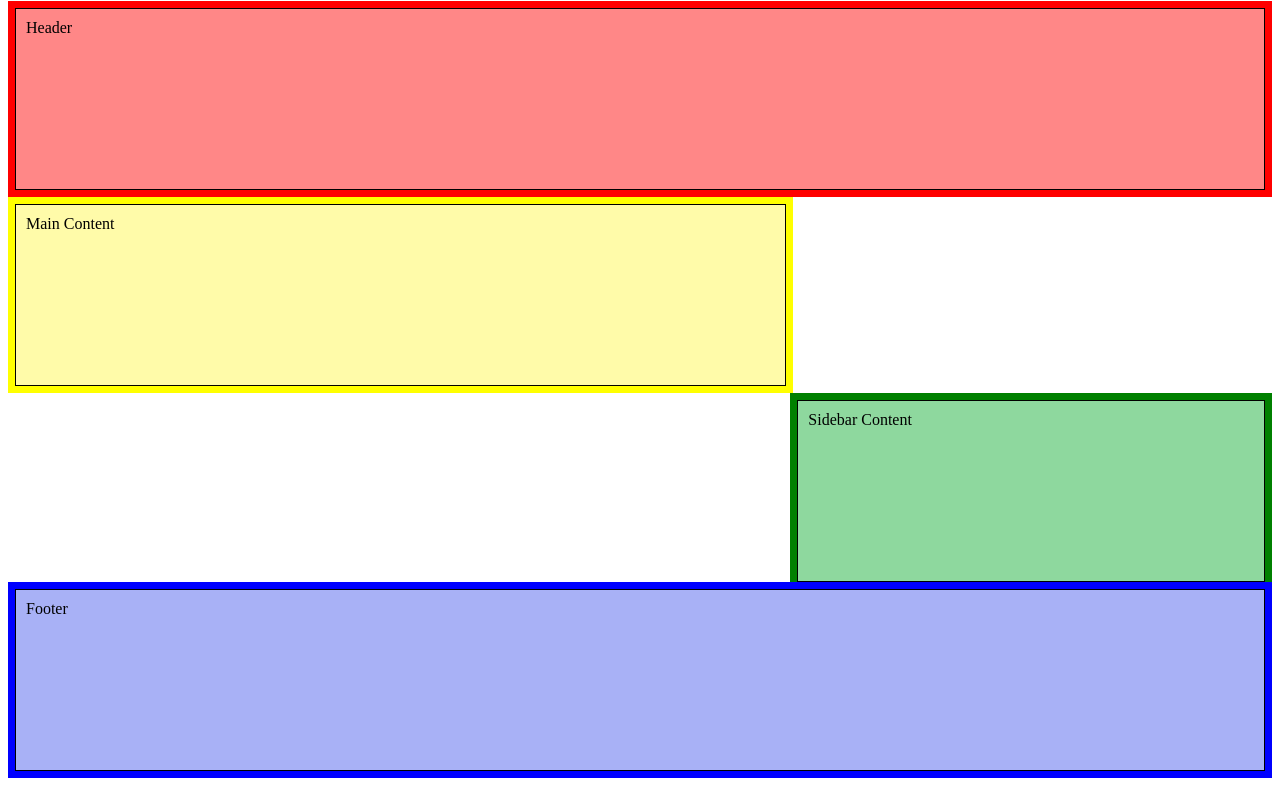
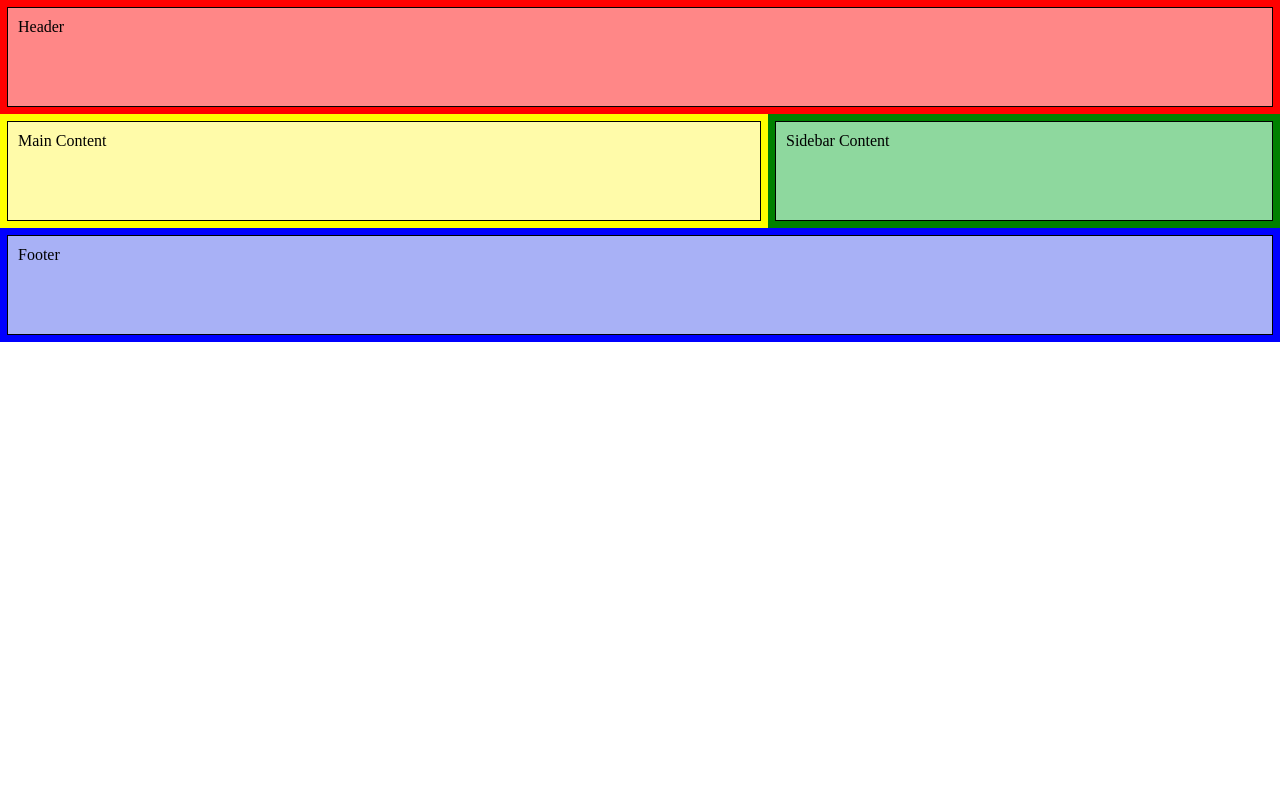
Before and after one commit to chantalmdelisle/homework_4, a plain HTML site: page starter_code hmwk 4/4_floating_sections/index.html in a window 1280 px wide. Drawn offline with Linux system fonts and the light colour scheme.

Commit message:
updated floating sections

```diff
--- a/starter_code hmwk 4/4_floating_sections/css/style.css
+++ b/starter_code hmwk 4/4_floating_sections/css/style.css
@@ -1,32 +1,30 @@
+html * {
+	box-sizing: border-box;
+	margin: 0;
+}
 header {
 	background-color: #ff8787;
-	outline: 7px solid red;
-	margin: 7px;
+	border: 7px solid red;
 }
 
 #main {
-	width: 61%;
+	width: 60%;
 	background-color: #fffba9;
-	outline: 7px solid yellow;
+	border: 7px solid yellow;
 	float: left;
-	margin: 7px;
-
 }
 
 aside {
-	width: 37%;
+	width: 40%;
 	background-color: #8ed89e;
-	outline: 7px solid green;
+	border: 7px solid green;
 	float: right;
-	margin: 7px;
-
 }
 
 footer {
 	background-color: #a8b1f6;
-	outline: 7px solid blue;
+	border: 7px solid blue;
 	clear: both;
-	margin: 7px;
 }
 
 .placeholder {
```
